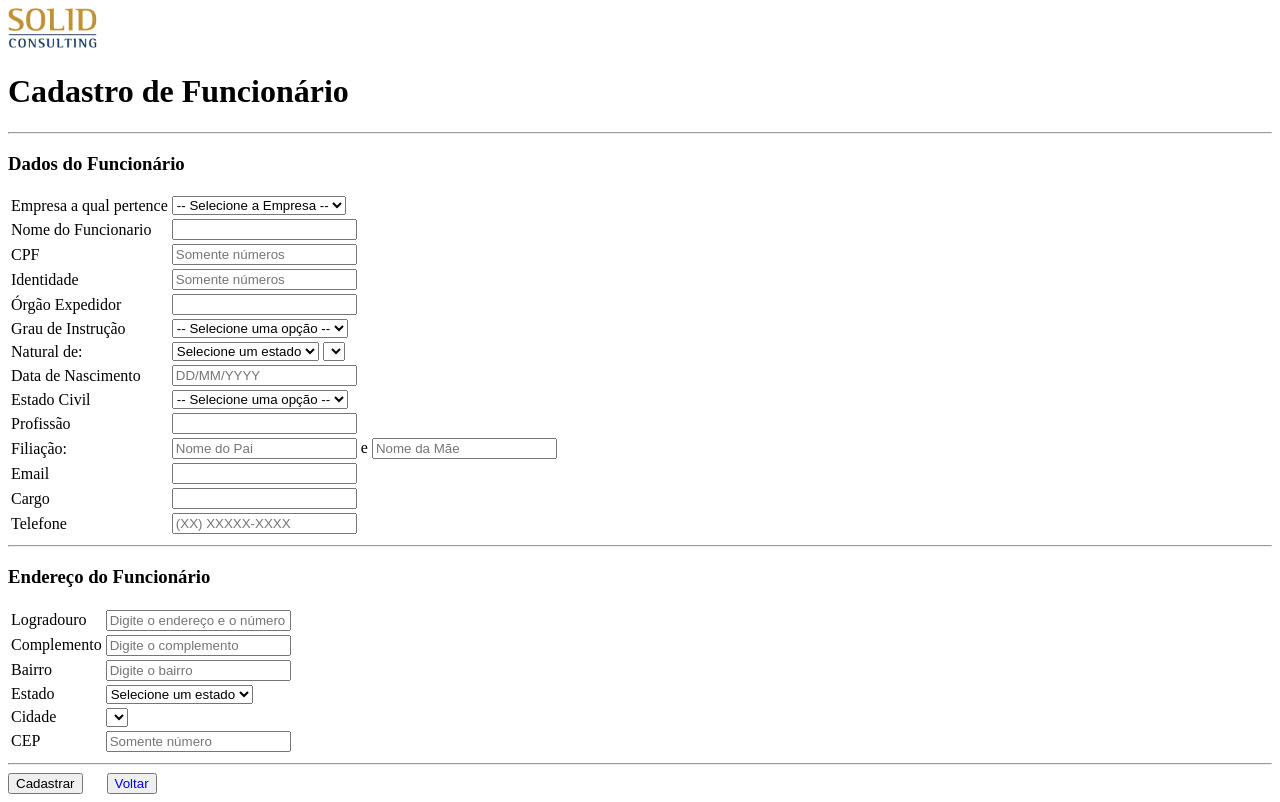
After one commit to eudes-morais/cadastro-solid-flask, a Flask app: page /cadastrarFunc in a window 1280 px wide. The commit adds this page. Run offline with Flask 2, Linux system fonts and the light colour scheme; tables that the repository leaves empty hold one stand-in row (values such as "Sample post"); lists and menus that the app fills with data are empty; some libraries are stand-ins or nearby versions.

Commit message:
Criação cadastro de funcionários

```diff
--- a/app.py
+++ b/app.py
@@ -5,7 +5,6 @@ from flask_sqlalchemy import SQLAlchemy
 app = Flask(__name__)
 app.config['SQLALCHEMY_DATABASE_URI'] = "postgresql://solid:solid@172.17.0.1:5432/solid"
 db = SQLAlchemy(app)
-
 
 #-------------------------------------- Classe Empresa -----------------------------------------------
 class Empresa(db.Model):
@@ -80,11 +79,51 @@ class Telefone(db.Model):
         self.codigo = codigo
         self.descricao = descricao
 
+#-------------------------------------- Classe Funcionário -------------------------------------------
+
+class Funcionario(db.Model):
+    __tablename__ = 'funcionario'
+    idfuncionario = db.Column(db.Integer, primary_key=True)
+    nomefuncionario = db.Column(db.String(150))
+    cpf = db.Column(db.String(11))
+    rg = db.Column(db.String(11))
+    orgaoexpedidor = db.Column(db.String(11))
+    grauinstrucao = db.Column(db.String(25))
+    nacionalidade = db.Column(db.String(40))
+    # datanascimento = db.Column(db.Datetime)
+    estadocivil = db.Column(db.String(10))
+    profissao = db.Column(db.String(50))
+    nomepai = db.Column(db.String(150))
+    nomemae = db.Column(db.String(150))
+    email = db.Column(db.String(50))
+    cargo = db.Column(db.String(50))
+    empresa_func_id = db.Column(db.Integer, db.ForeignKey('empresa.idempresa'))
+    empresasfunc = db.relationship('Empresa', backref='funcionarios', uselist=False)
+
+    # Método construtor
+    def __init__(self, nomefuncionario, cpf, rg, orgaoexpedidor, grauinstrucao, nacionalidade, estadocivil, profissao, nomepai, nomemae, email, cargo, empresa_func_id):
+        self.nomefuncionario = nomefuncionario
+        self.cpf = cpf
+        self.rg = rg
+        self.orgaoexpedidor = orgaoexpedidor
+        self.grauinstrucao = grauinstrucao
+        self.nacionalidade = nacionalidade
+        # self.datanascimento = datanascimento
+        self.estadocivil = estadocivil
+        self.profissao = profissao
+        self.nomepai = nomepai
+        self.nomemae = nomemae
+        self.email = email
+        self.cargo = cargo
+        self.empresa_func_id = empresa_func_id
+
 # Trabalhando com as rotas
 # Rota para a página inicial
 @app.route("/")
 def index():
     return render_template("index.html")
+
+#----------------------- Funções referentes à EMPRESA --------------------------
 
 # Rota para a página de cadastro
 @app.route("/cadastrar")
@@ -117,7 +156,6 @@ def cadastro():
 
         # O comando abaixo força a criação do ID no BD
         db.session.flush()
-        print(empresa.idempresa)
 
         empresa_id = empresa.idempresa
         endereco = Endereco(logradouro, complemento, bairro, cidade, estado, cep, empresa_id=empresa.idempresa)
@@ -145,7 +183,7 @@ def excluir(id):
     db.session.commit()
 
     # Repete-se a função LISTAR pois o Flask apresenta
-    # erro caso não seja feito conforme está abaixo
+    # erro caso não seja feito dessa mameira
     empresas = Empresa.query.all()
     return render_template("lista.html", empresas = empresas, cnae = cnae)
 
@@ -179,7 +217,15 @@ def atualizar(id):
 
     return render_template("atualizar.html", empresa = empresa, cnae = cnae)
 
+#----------------------- Funções referentes ao FUNCIONÁRIO --------------------------
+
+@app.route("/cadastrarFunc")
+def cadastrarFunc():
+    empresas = Empresa.query.all()
+    return render_template("cadastrofuncionario.html", empresas = empresas)
+
 # Executa este arquivo no Flask como sendo o MAIN
 # Evita-se de colocar no final da linha o comando RUN.
 if __name__ == "__main__":
+    # app.run(host='192.168.100.190', debug=False)
     app.run(debug=True)
--- /dev/null
+++ b/templates/cadastrofuncionario.html
@@ -0,0 +1,151 @@
+<!DOCTYPE html>
+<html lang="en">
+<head>
+    <meta charset="UTF-8">
+    <meta name="viewport" content="width=device-width, initial-scale=1.0">
+    <meta http-equiv="X-UA-Compatible" content="ie=edge">
+    <link rel="stylesheet" href="/static/css/styles.css">
+    <script src="https://code.jquery.com/jquery-3.4.1.min.js" type="text/javascript"></script>
+    <script src="https://igorescobar.github.io/jQuery-Mask-Plugin/js/jquery.mask.min.js"></script>
+    <script language="JavaScript" type="text/javascript" src="/static/js/cidades_estados.js"></script>
+    <script language="JavaScript" type="text/javascript" src="/static/js/menu.js"></script>
+    <script language="JavaScript" type="text/javascript" src="/static/js/mask.js"></script>
+    <title>Solid Consulting - Cadastro de Empresa</title>
+</head>
+<body>
+    <img src="{{ url_for('static', filename='images/solid_icon.png') }}" alt="Solid Consulting" width=90 height=40>
+    <h1>Cadastro de Funcionário</h1>
+    <hr>
+    <form method="POST" action="{{ url_for('cadastro') }}">
+        <h3>Dados do Funcionário</h3>
+        <table>
+            <tr>
+                <td>Empresa a qual pertence</td>
+                <td>
+                    <select name="empresa">
+                        <option>-- Selecione a Empresa --</option>
+                        {% for e in empresas %}
+                        <option value="{{ e.idempresa }}">{{ e.cnpj }} - {{ e.razaosocial }}</option>
+                        {% endfor %}
+                    </select>
+                </td>
+            </tr>
+            <tr>
+                <td>Nome do Funcionario</td>
+                <td><input type="text" name="nomefuncionario"/></td>
+            </tr>
+            <tr>
+                <td>CPF</td>
+                <td><input type="text" name="cpf" placeholder="Somente números"/></td>
+            </tr>
+            <tr>
+                <td>Identidade</td>
+                <td><input type="text" name="identidade" placeholder="Somente números"/></td>
+            </tr>
+            <tr>
+                <td>Órgão Expedidor</td>
+                <td><input type="text" name="orgaoexpedidor"/></td>
+            </tr>
+            <tr>
+                <td>Grau de Instrução</td>
+                <td>
+                    <select name="grauinstrucao">
+                        <option>-- Selecione uma opção --</option>
+                        <option value="Ensino Fundamental">Ensino Fundamental</option>
+                        <option value="Ensino Médio">Ensino Médio</option>
+                        <option value="Pós Médio">Pós Médio</option>
+                        <option value="Ensino Superior">Ensino Superior</option>
+                        <option value="Pós Graduação">Pós Graduação</option>
+                        <option value="Mestrado">Mestrado</option>
+                        <option value="Doutorado">Doutorado</option>
+                        <option value="Pós Doutorado">Pós Doutorado</option>
+                    </select>
+                </td>
+            </tr>
+            <tr>
+                <td>Natural de:</td>
+                <td><select id="estado4"></select> <select id="cidade4"></select></td>
+            </tr>
+            <script language="JavaScript" type="text/javascript" charset="utf-8">
+                new dgCidadesEstados({
+                  cidade: document.getElementById('cidade4'),
+                  estado: document.getElementById('estado4')
+                })
+            </script>
+            <tr>
+                <td>Data de Nascimento</td>
+                <td><input type="text" id="data" name="datanascimento" placeholder="DD/MM/YYYY"/></td>
+            </tr>
+            <tr>
+                <td>Estado Civil</td>
+                <td>
+                    <select name="estadocivil">
+                        <option>-- Selecione uma opção --</option>
+                        <option value="Solteiro">Solteiro</option>
+                        <option value="Casado">Casado</option>
+                        <option value="Divorciado">Divorciado</option>
+                        <option value="Viúvo">Viúvo</option>
+                    </select>
+                </td>
+            </tr>
+            <tr>
+                <td>Profissão</td>
+                <td><input type="text" name="profissao"/></td>
+            </tr>
+            <tr>
+                <td>Filiação: </td>
+                <td><input type="text" name="nomepai"placeholder="Nome do Pai"/> e <input type="text" name="nomemae"placeholder="Nome da Mãe"/></td>
+            </tr>
+            <tr>
+                <td>Email</td>
+                <td><input type="text" name="emailfuncionario"/></td>
+            </tr>
+            <tr>
+                <td>Cargo</td>
+                <td><input type="text" name="cargo"/></td>
+            </tr>
+            <tr>
+                <td>Telefone</td>
+                <td><input type="text" id="celular" name="telefone" placeholder="(XX) XXXXX-XXXX"/></td>
+            </tr>
+        </table>
+        <hr>
+        <h3>Endereço do Funcionário</h3>
+        <table>
+            <tr>
+                <td>Logradouro</td>
+                <td><input type="text" name="logradourofuncionario" placeholder="Digite o endereço e o número"/></td>
+            </tr>
+            <tr>
+                <td>Complemento</td>
+                <td><input type="text" name="complementofuncionario" placeholder="Digite o complemento"/></td>
+            </tr>
+            <tr>
+                <td>Bairro</td>
+                <td><input type="text" name="bairrofuncionario" placeholder="Digite o bairro"/></td>
+            </tr>
+            <tr>
+                <td>Estado</td>
+                <td><select id="estadofuncionario"></select></td>
+            </tr>
+            <tr>
+                <td>Cidade</td>
+                <td><select id="cidadefuncionario"></select></td>
+            </tr>
+            <script language="JavaScript" type="text/javascript" charset="utf-8">
+                new dgCidadesEstados({
+                  cidade: document.getElementById('cidadefuncionario'),
+                  estado: document.getElementById('estadofuncionario')
+                })
+            </script>
+            <tr>
+                <td>CEP</td>
+                <td><input type="text" name="cep" placeholder="Somente número"/></td>
+            </tr>
+        </table>
+        <hr>
+        <input type="submit" value="Cadastrar" /> &emsp;
+        <button type="submit" ><a href="{{ url_for('index') }}">Voltar</a></button> &emsp;
+    </form>
+</body>
+</html>
```
Also changed, not shown: templates/index.html (+6 -1 lines).
